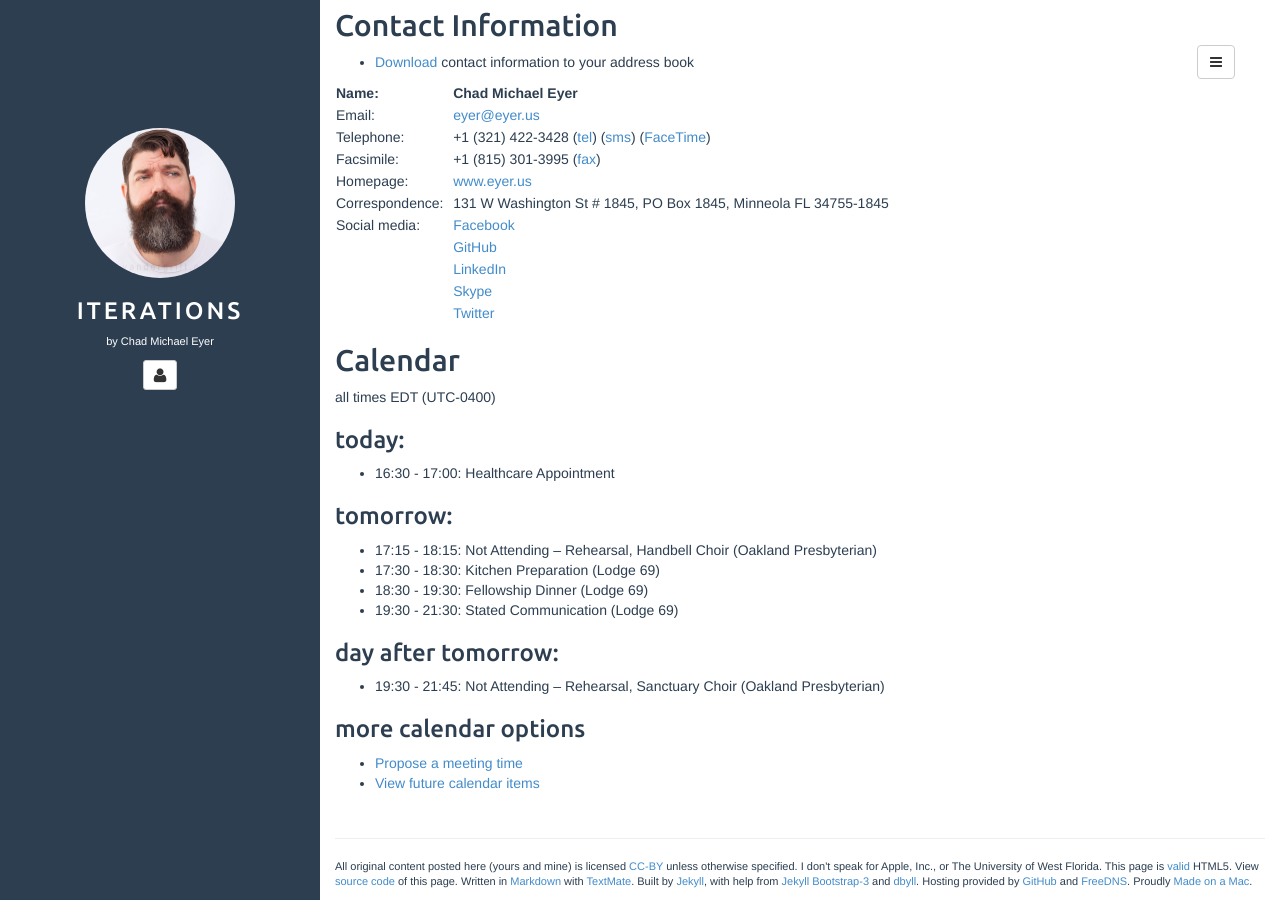
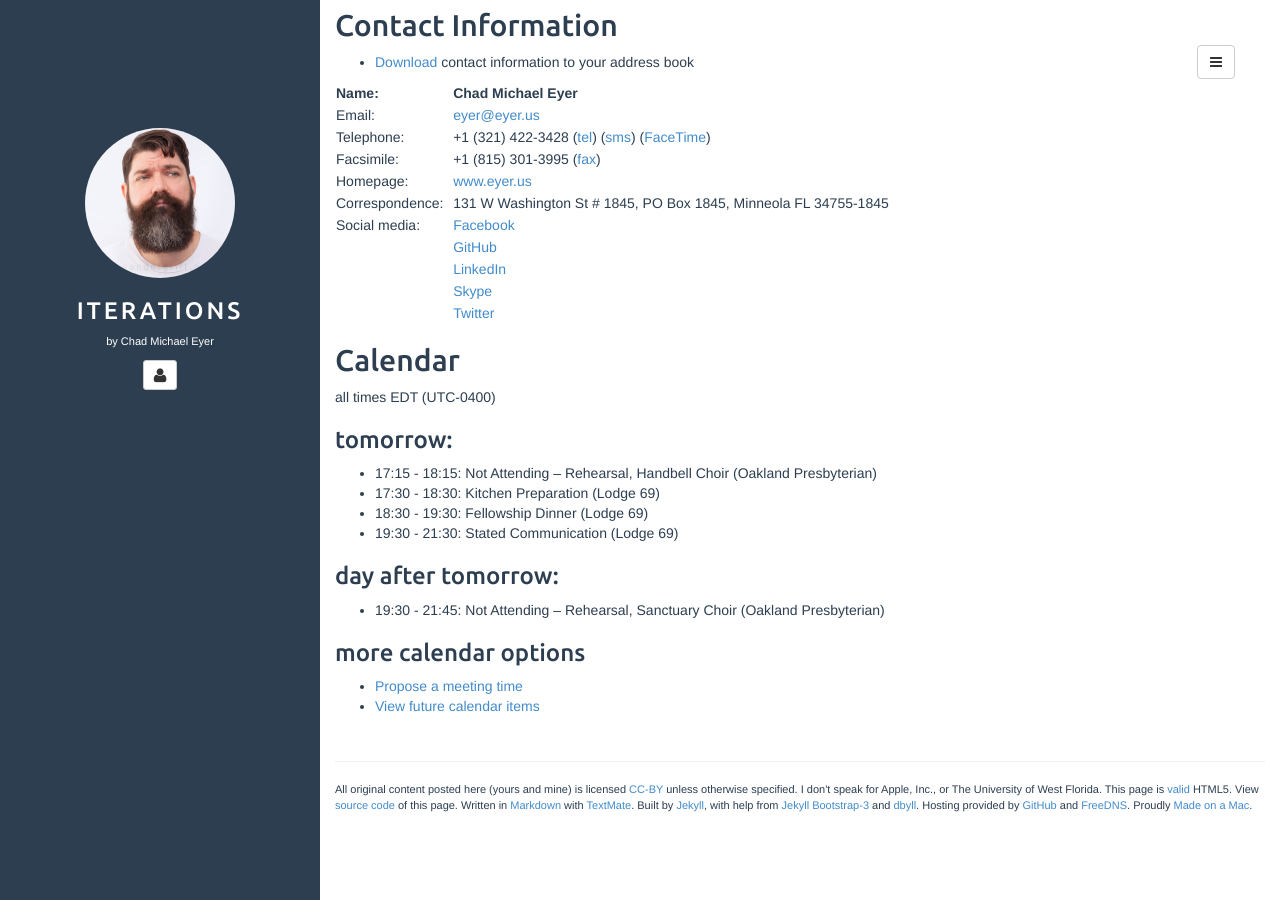
Before and after one commit to chadmichaeleyer/chadmichaeleyer.github.io, a Jekyll site: the page built from about.md, in a window 1280 px wide and 900 px high, scrolled down 1090 px. Built offline with Jekyll 4.4.1, drawn with Linux system fonts in a browser that asks for light colours.

Commit message:
calendar update

```diff
--- a/calendar-year.markdown
+++ b/calendar-year.markdown
@@ -1,8 +1,4 @@
 all times EDT (UTC-0400)
-
-### 2017-08-07 (Mon):
-
-* 16:30 - 17:00: Healthcare Appointment
 
 ### 2017-08-08 (Tue):
 
--- a/calendar.markdown
+++ b/calendar.markdown
@@ -1,8 +1,4 @@
 all times EDT (UTC-0400)
-
-### today:
-
-* 16:30 - 17:00: Healthcare Appointment
 
 ### tomorrow:
 
```
